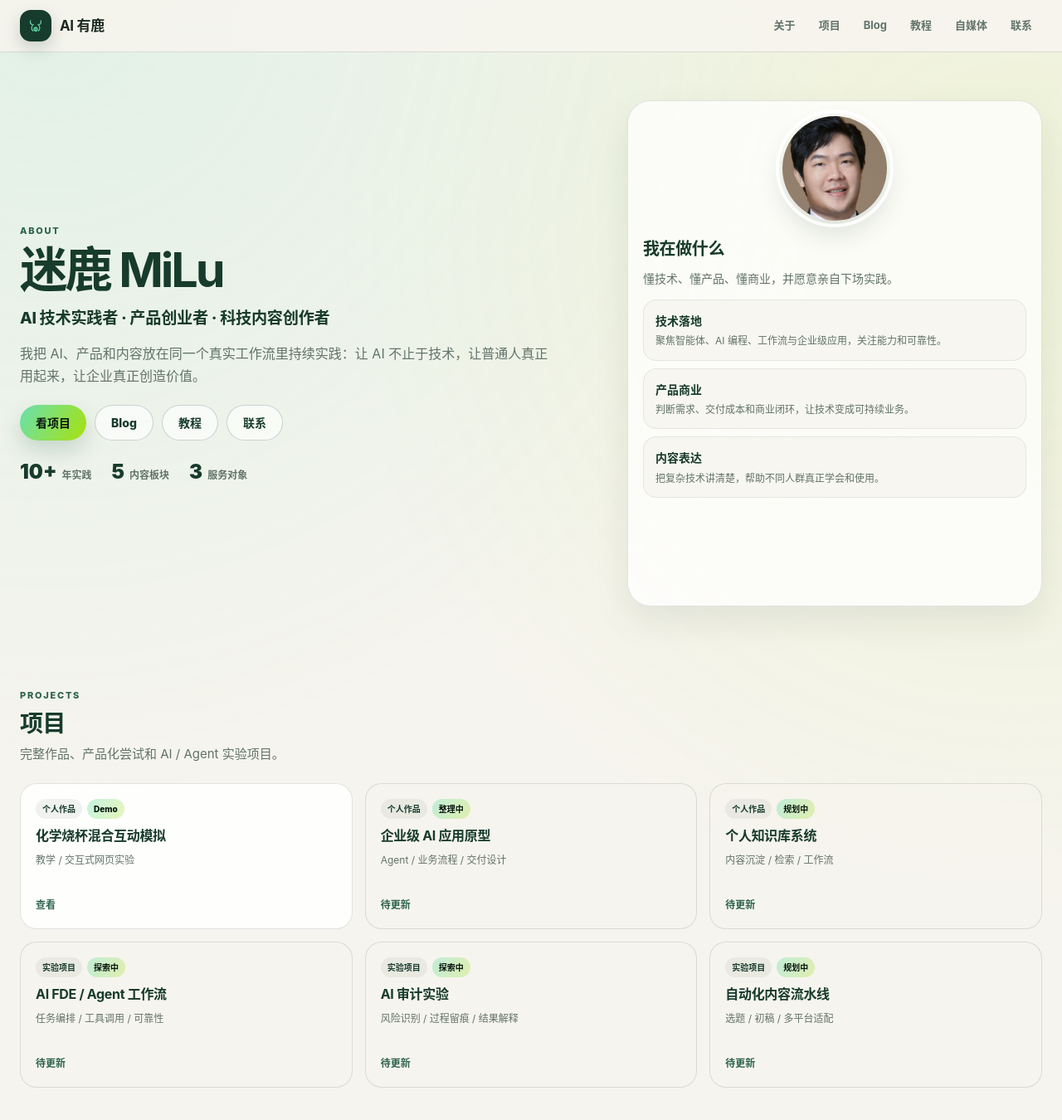
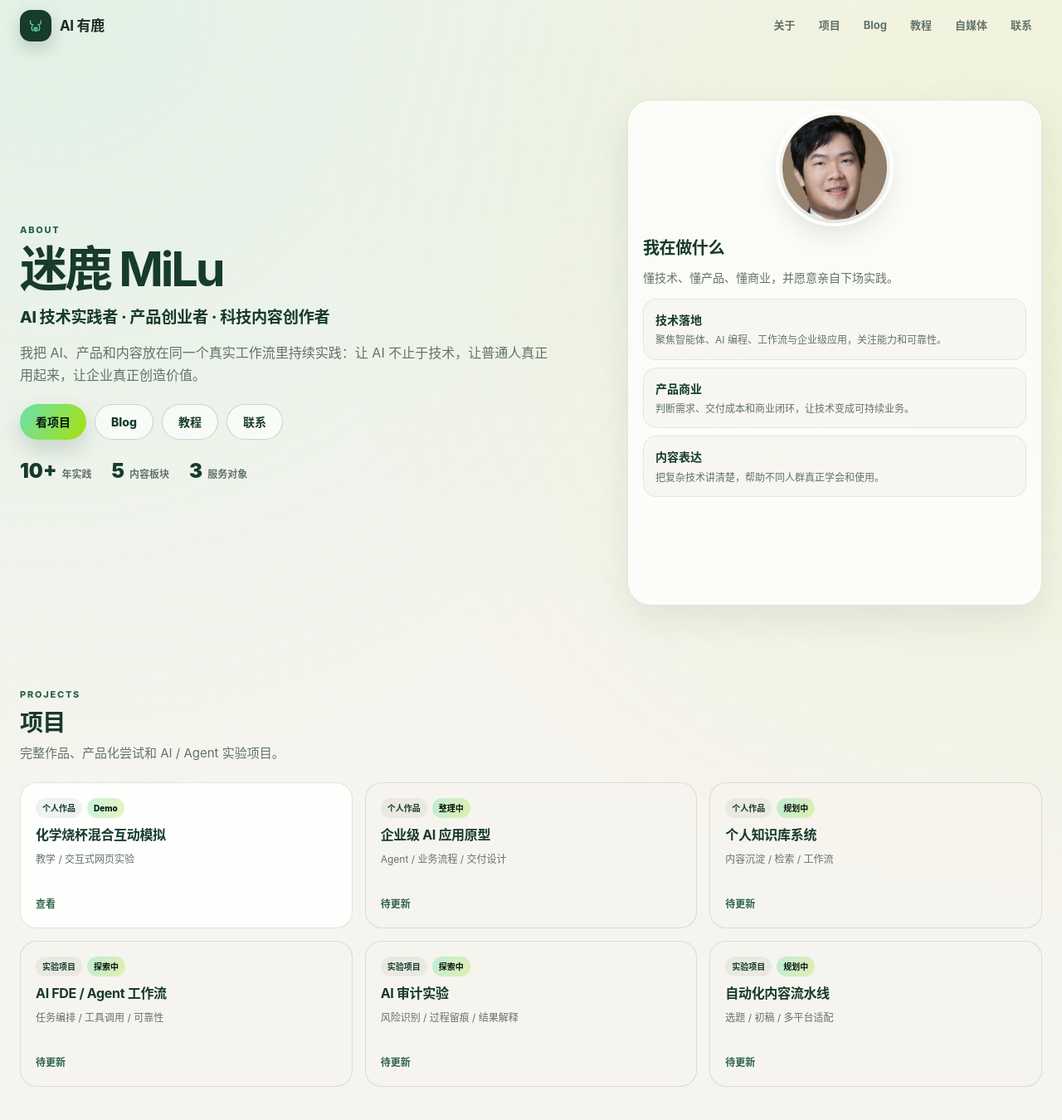
Before and after one commit to deerleo/deerleo.github.io, a Jekyll site: the page built from index.html, in a window 1280 px wide and 1400 px high. Shown: the top 1350 px of the window at 83% size. Built offline with Jekyll 4.4.1, drawn with Linux system fonts in a browser that asks for light colours.

Commit message:
fix: remove navigation background and divider

```diff
--- a/assets/css/milu.css
+++ b/assets/css/milu.css
@@ -83,9 +83,9 @@ body {
   top: 0;
   z-index: 100;
   padding-block: 12px;
-  background: rgba(246, 244, 238, .88);
-  backdrop-filter: blur(18px);
-  border-bottom: 1px solid var(--line);
+  background: transparent;
+  backdrop-filter: none;
+  border-bottom: 0;
 }
 
 .nav-inner {
```
